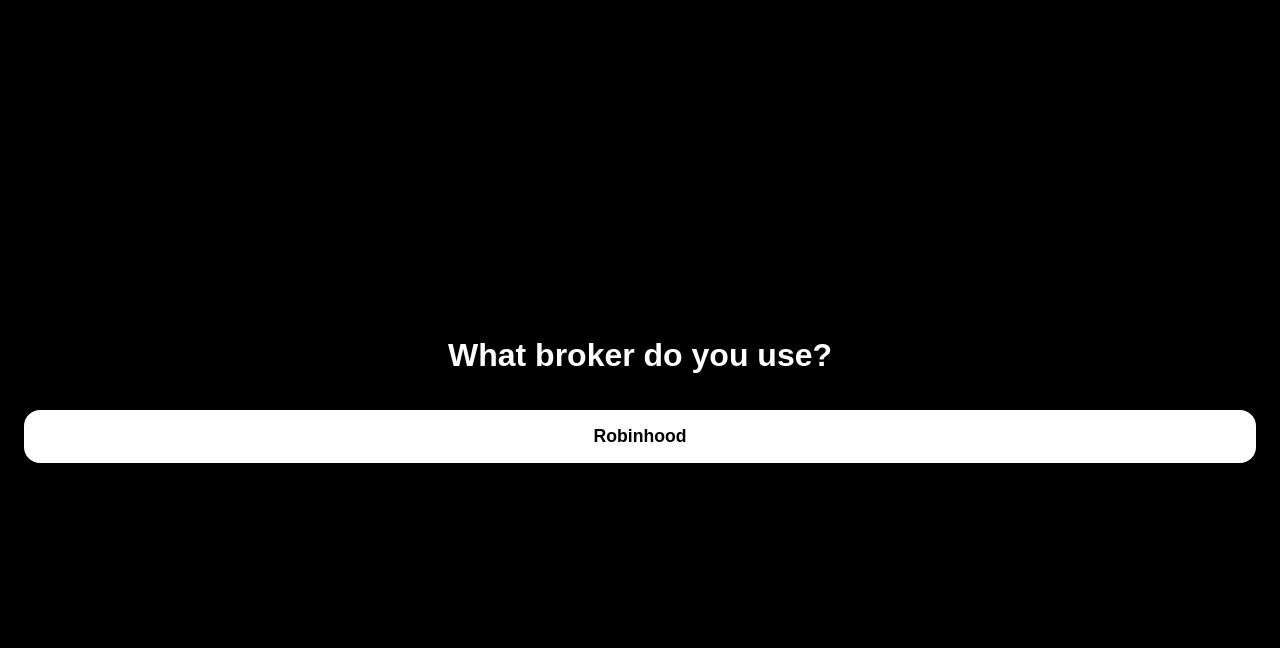
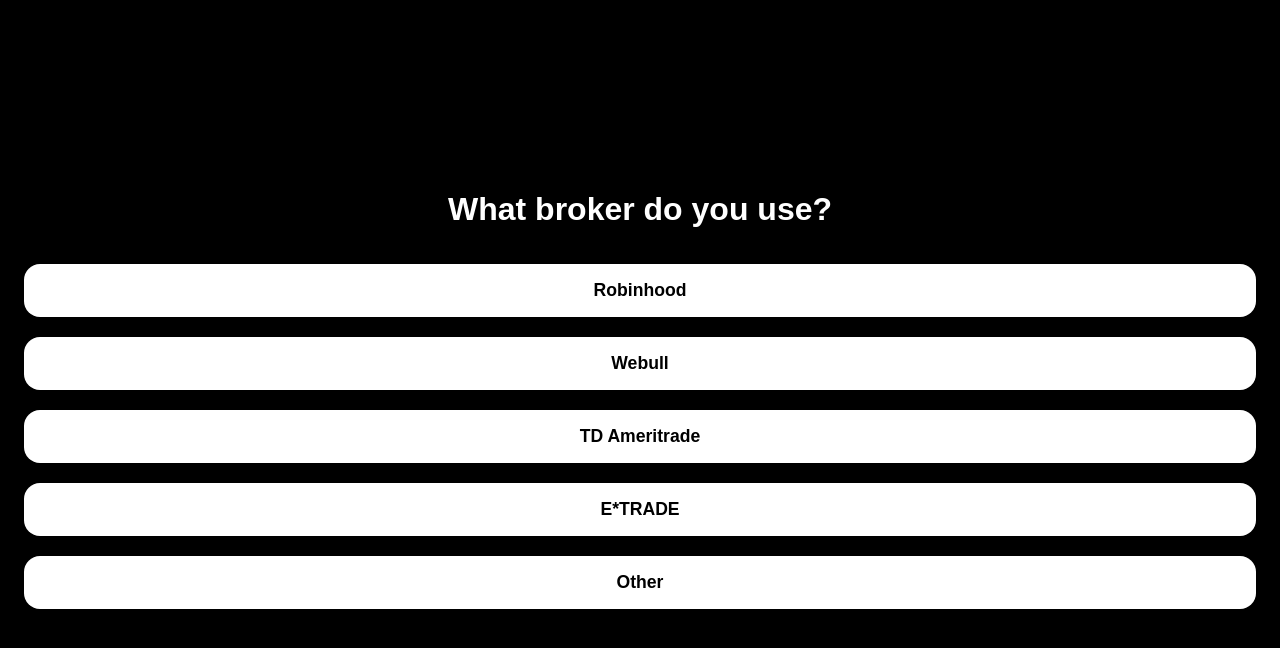
Before and after one commit to shermarjohnson27-rgb/trade-journal-pro, a plain HTML site: page index.html in a window 1280 px wide. Both pictures are taken after a click on the button "Continue". Drawn offline with Linux system fonts and the light colour scheme.

Commit message:
Update index.html

```diff
--- a/index.html
+++ b/index.html
@@ -356,7 +356,12 @@
 
   <div class="screen" id="screen2">
     <h1>What broker do you use?</h1>
-    <button onclick="setBroker('Robinhood')">Robinhood</button>
+
+<button onclick="setBroker('Robinhood')">Robinhood</button>
+<button onclick="setBroker('Webull')">Webull</button>
+<button onclick="setBroker('TD Ameritrade')">TD Ameritrade</button>
+<button onclick="setBroker('E*TRADE')">E*TRADE</button>
+<button onclick="setBroker('Other')">Other</button>
   </div>
 </div>
   <div id="app" style="display:none;">
```
